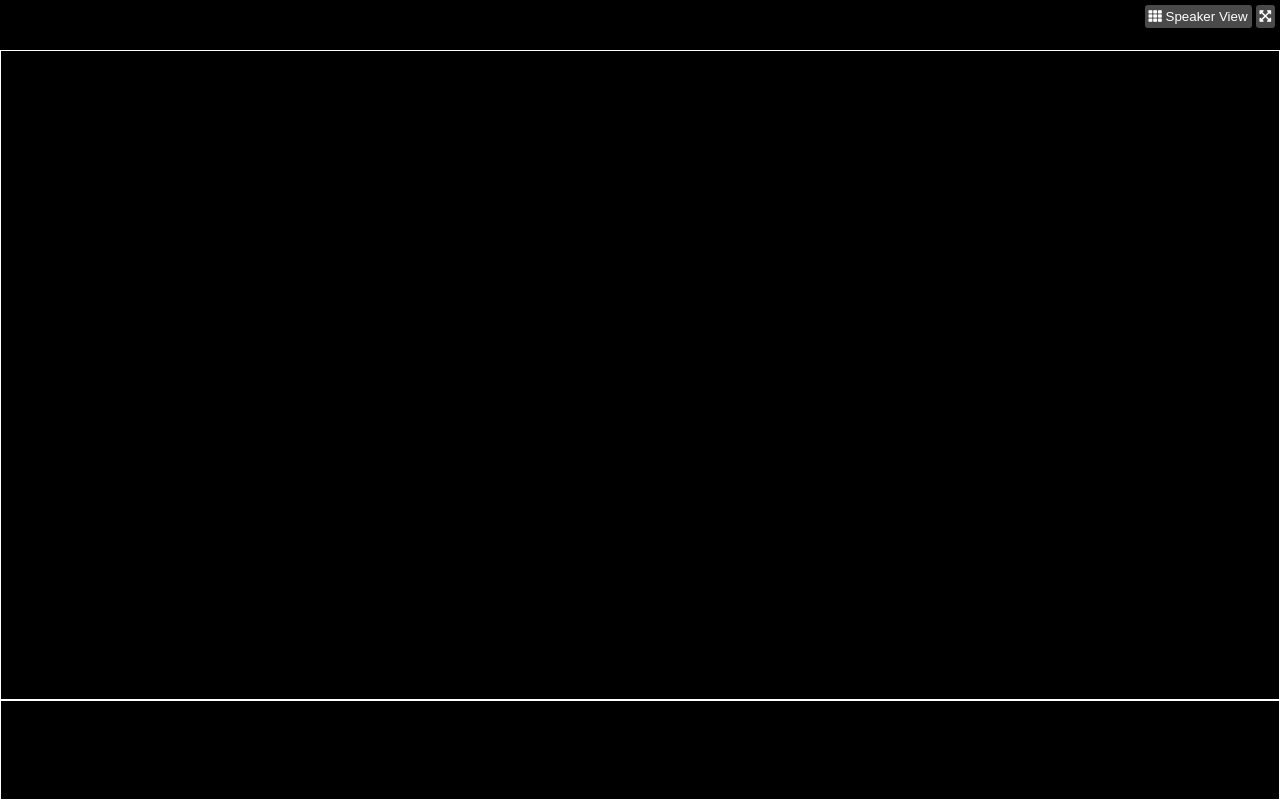
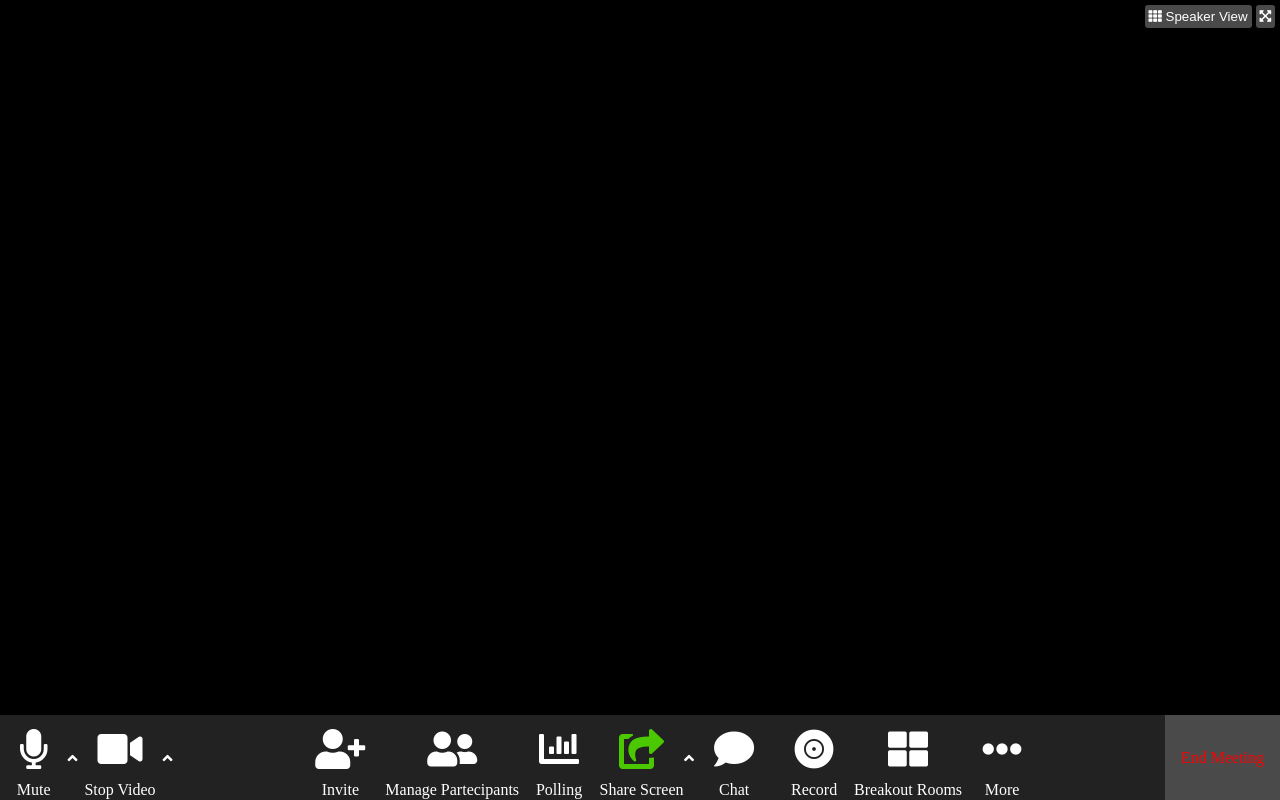
Before and after one commit to GiandoSaba/html-css-zoom, a plain HTML site: page index.html in a window 1280 px wide. Drawn offline with Linux system fonts and the light colour scheme.

Commit message:
end_footer

```diff
--- a/css/style.css
+++ b/css/style.css
@@ -9,20 +9,22 @@
 html {
     font-size: 100%;
     color: white;
+    min-width: 1050px;
 }
 
 body {
-    min-width: 1050px;
     height: 100vh;
     background-color: black;
 }
-body .nav-footer,
-body main {
-    border: 1px solid white;
-}
+
+/* header */
 
 .nav-header {
+    width: 100%;
     height: 50px;
+    position: fixed;
+    top: 0;
+    left: 0;
     display: flex;
     justify-content: flex-end;
 }
@@ -39,10 +41,68 @@ body main {
     color: white;
 }
 
-main {
-    height: calc(100% - 150px);
+.nav-header .button-container button:hover {
+    cursor: pointer;
 }
 
+
+/* main */
+
+main {
+    height: calc(100% - 135px);
+}
+
+/* footer */
+
 .nav-footer {
-    height: 100px;
+    height: 85px;
+    width: 100%;
+    position: fixed;
+    bottom: 0;
+    left: 0;
+    display: flex;
+    justify-content: space-between;
+    text-align: center;
+    background-color: #222222;
 }
+
+.nav-footer .ico-button > * {
+    display: block;
+}
+
+.nav-footer .ico-button i {
+    font-size: 2.5em;
+    margin: 0.3em 0.5em;
+}
+
+.col-left {
+    display: flex;
+    justify-content: center;
+    align-items: center;
+}
+
+.col-center{
+    display: flex;
+    justify-content: center;
+    align-items: center;
+}
+
+.green-ico {
+    color: #4BC800;
+}
+
+.col-right {
+    background-color: #4A4A4A;
+    display: flex;
+    justify-content: center;
+    align-items: center;
+}
+
+.col-right a {
+    text-decoration: none;
+    color: red;
+    display: block;
+    height: 100%;
+    line-height: 85px;
+    padding: 0 1em;
+}
--- a/index.html
+++ b/index.html
@@ -4,8 +4,8 @@
     <meta charset="UTF-8">
     <meta http-equiv="X-UA-Compatible" content="IE=edge">
     <meta name="viewport" content="width=device-width, initial-scale=1.0">
-    <link rel="stylesheet" href="https://cdnjs.cloudflare.com/ajax/libs/font-awesome/5.7.0/css/all.min.css"
-        integrity="sha512-gRH0EcIcYBFkQTnbpO8k0WlsD20x5VzjhOA1Og8+ZUAhcMUCvd+APD35FJw3GzHAP3e+mP28YcDJxVr745loHw=="
+    <link rel="stylesheet" href="https://cdnjs.cloudflare.com/ajax/libs/font-awesome/5.12.0/css/all.min.css"
+        integrity="sha512-c93ifPoTvMdEJH/rKIcBx//AL1znq9+4/RmMGafI/vnTFe/dKwnn1uoeszE2zJBQTS1Ck5CqSBE+34ng2PthJg=="
         crossorigin="anonymous" referrerpolicy="no-referrer" />
     <link rel="stylesheet" href="css/style.css">
     <title>Zoom</title>
@@ -23,6 +23,59 @@
         </div>
     </nav>
     <main></main>
-    <nav class="nav-footer"></nav>
+    <nav class="nav-footer">
+        <div class="col-left">
+            <div class="ico-button">
+                <i class="fas fa-microphone"></i>
+                <span>Mute</span>
+            </div>
+            <i class="fas fa-angle-up"></i>
+            <div class="ico-button">
+                <i class="fas fa-video"></i>
+                <span>Stop Video</span>
+            </div>
+            <i class="fas fa-angle-up"></i>
+        </div>
+
+        <div class="col-center">
+            <div class="ico-button">
+                <i class="fas fa-user-plus"></i>
+                <span>Invite</span>
+            </div>
+            <div class="ico-button">
+                <i class="fas fa-user-friends"></i>
+                <span>Manage Partecipants</span>
+            </div>
+            <div class="ico-button">
+                <i class="fas fa-chart-bar"></i>
+                <span>Polling</span>
+            </div>
+            <div class="ico-button">
+                <i class="fas fa-share-square green-ico"></i>
+                <span>Share Screen</span>
+            </div>
+            <i class="fas fa-angle-up"></i>
+            <div class="ico-button">
+                <i class="fas fa-comment"></i>
+                <span>Chat</span>
+            </div>
+            <div class="ico-button">
+                <i class="fas fa-record-vinyl"></i>
+                <span>Record</span>
+            </div>
+            <div class="ico-button">
+                <i class="fas fa-th-large"></i>
+                <span>Breakout Rooms</span>
+            </div>
+            <div class="ico-button">
+                <i class="fas fa-ellipsis-h"></i>
+                <span>More</span>
+            </div>
+        </div>
+
+        <div class="col-right">
+            <a href="#">End Meeting</a>
+        </div>
+    </nav>
 </body>
 </html>
```
